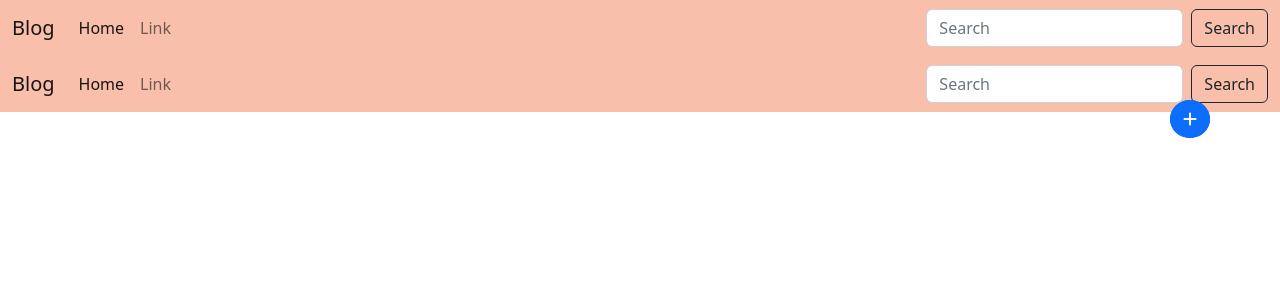
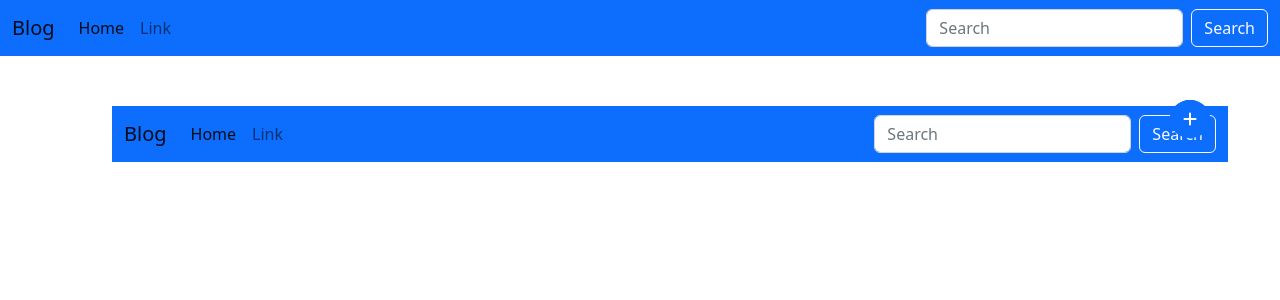
Before and after one commit to yaakoubichaima/blog-app-frontend, an Angular app: page / in a window 1280 px wide. Shown: the top 300 px of the page. Built offline with nearby package versions, Linux system fonts and the light colour scheme.

Commit message:
create new blog details module

```diff
--- a/src/app/app-routing.module.ts
+++ b/src/app/app-routing.module.ts
@@ -1,9 +1,13 @@
 import { NgModule } from '@angular/core';
 import { RouterModule, Routes } from '@angular/router';
 import { AppComponent } from './app.component';
+import { BlogDetailsComponent } from './blog-details/blog-details.component';
+import { BlogsListPageComponent } from './blogs-list-page/blogs-list-page.component';
 
 const routes: Routes = [
-  { path: '', component: AppComponent }
+  { path: '', component: AppComponent },
+  { path: 'blogs', component: BlogsListPageComponent },
+  {path: 'blogdetails', component: BlogDetailsComponent}
 ];
 
 @NgModule({
--- a/src/app/app.component.css
+++ b/src/app/app.component.css
@@ -10,3 +10,9 @@
 .navbar{
     background-color: #f8c0aa;
 }
+
+.container{
+  margin-top: 50px;
+  margin-left: 100px;
+  margin-right: 100px;
+}
--- a/src/app/app.component.html
+++ /dev/null
@@ -1,32 +0,0 @@
-<nav class="navbar navbar-expand-lg bg-body-tertiary" >
-  <div class="container-fluid">
-    <a class="navbar-brand" href="#"> Blog </a>
-    <button class="navbar-toggler" type="button" data-bs-toggle="collapse" data-bs-target="#navbarSupportedContent" aria-controls="navbarSupportedContent" aria-expanded="false" aria-label="Toggle navigation">
-      <span class="navbar-toggler-icon"></span>
-    </button>
-    <div class="collapse navbar-collapse" id="navbarSupportedContent">
-      <ul class="navbar-nav me-auto mb-2 mb-lg-0">
-        <li class="nav-item">
-          <a class="nav-link active" aria-current="page" href="#">Home</a>
-        </li>
-        <li class="nav-item">
-          <a class="nav-link" href="#">Link</a>
-        </li>
-      </ul>
-      <form class="d-flex" role="search">
-        <input class="form-control me-2" type="search" placeholder="Search" aria-label="Search" >
-        <button class="btn btn-outline-dark" type="submit">Search</button>
-      </form>
-    </div>
-  </div>
-</nav>
-
-
-
-<button class="btn btn-primary btn-floating">
-  <fa-icon class="fa fa-plus"></fa-icon>
-</button>
-
-<div>
-  <router-outlet></router-outlet>
-</div>
--- a/src/app/app.component.ts
+++ b/src/app/app.component.ts
@@ -2,8 +2,9 @@ import { Component } from '@angular/core';
 
 @Component({
   selector: 'app-root',
-  templateUrl: './app.component.html',
-  styleUrls: ['./app.component.css']
+  template: `<app-navbar></app-navbar>
+    <div class="container"><router-outlet></router-outlet></div>`,
+  styleUrls: ['./app.component.css'],
 })
 export class AppComponent {
   title = 'blog-app';
--- /dev/null
+++ b/src/app/blog-details/blog-details.component.css
@@ -0,0 +1,4 @@
+.container{
+    border-radius: 50%;
+    border-color: black;
+}
--- /dev/null
+++ b/src/app/blog-details/blog-details.component.html
@@ -0,0 +1,7 @@
+<div class="container">
+<div class="row">
+    <div class="col-md-12">
+        <h1> Blog Title</h1>
+    </div>
+</div>
+</div>
```
Also changed, not shown: src/app/app.module.ts (+9 -1 lines), src/app/blog-details/blog-details.component.ts (added, +10 -0 lines), src/app/blog-details/blog-details.module.ts (added, +15 -0 lines), 1 other file (tests, documents, lock files or other folders).
